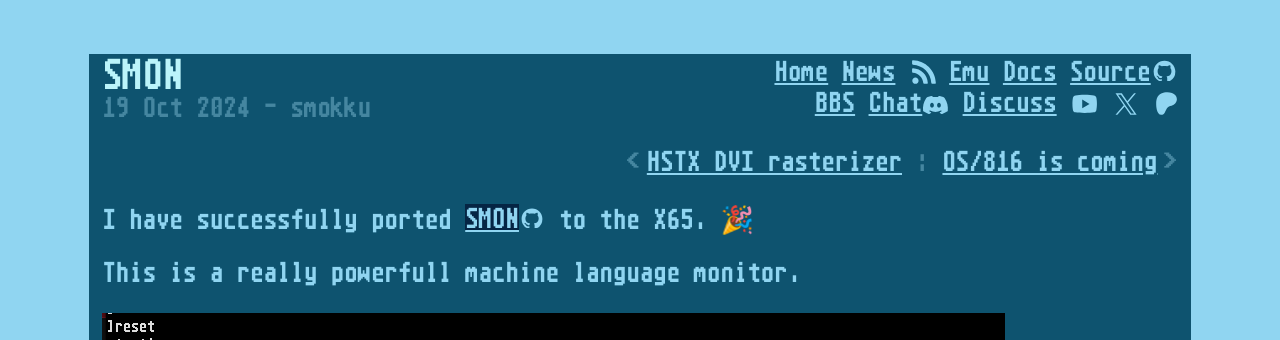
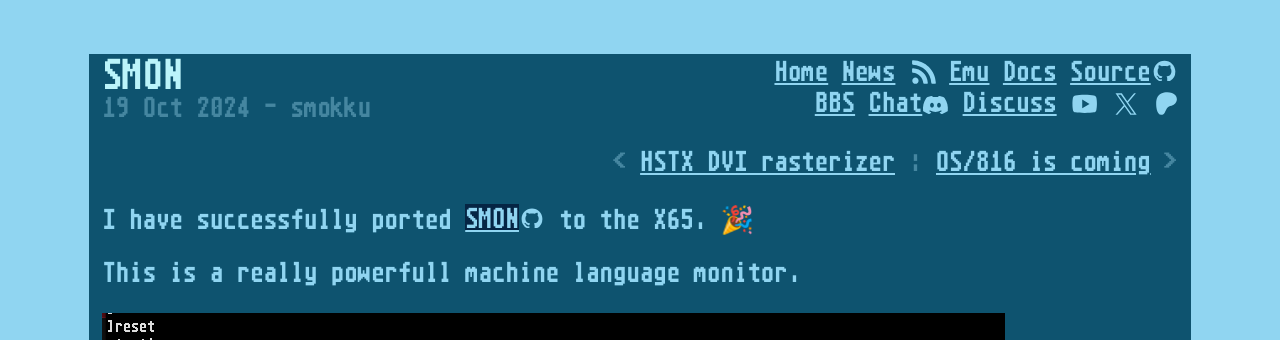
Before and after one commit to X65/x65.github.io, a Jekyll site: the page built from _posts/2024-10-19-smon.md, in a window 1280 px wide. Shown: the top 340 px of the page. Built offline with Jekyll 4.4.1, drawn with Linux system fonts in a browser that asks for light colours; some web fonts are replaced.

Commit message:
Improve navigation chevrons

```diff
--- a/assets/style.css
+++ b/assets/style.css
@@ -145,17 +145,29 @@ hgroup h1 {
   overflow-x: hidden;
   text-overflow: ellipsis;
 }
-.page-navigation a:first-child::before {
+.page-navigation a.next {
+  position: relative;
+  padding-left: 1em;
+}
+.page-navigation a.next::before {
   content: "< ";
   color: var(--secondary-fg-color);
-  display: inline-block;
-  margin-inline-end: 0.25em;
+  display: block;
+  position: absolute;
+  top: 0;
+  left: 0;
 }
-.page-navigation a:last-child::after {
+.page-navigation a.prev {
+  position: relative;
+  padding-right: 1em;
+}
+.page-navigation a.prev::after {
   content: " >";
   color: var(--secondary-fg-color);
-  display: inline-block;
-  margin-inline-start: 0.25em;
+  display: block;
+  position: absolute;
+  top: 0;
+  right: 0;
 }
 a[href*="/github.com/X65"]::after {
   content: "";
```
